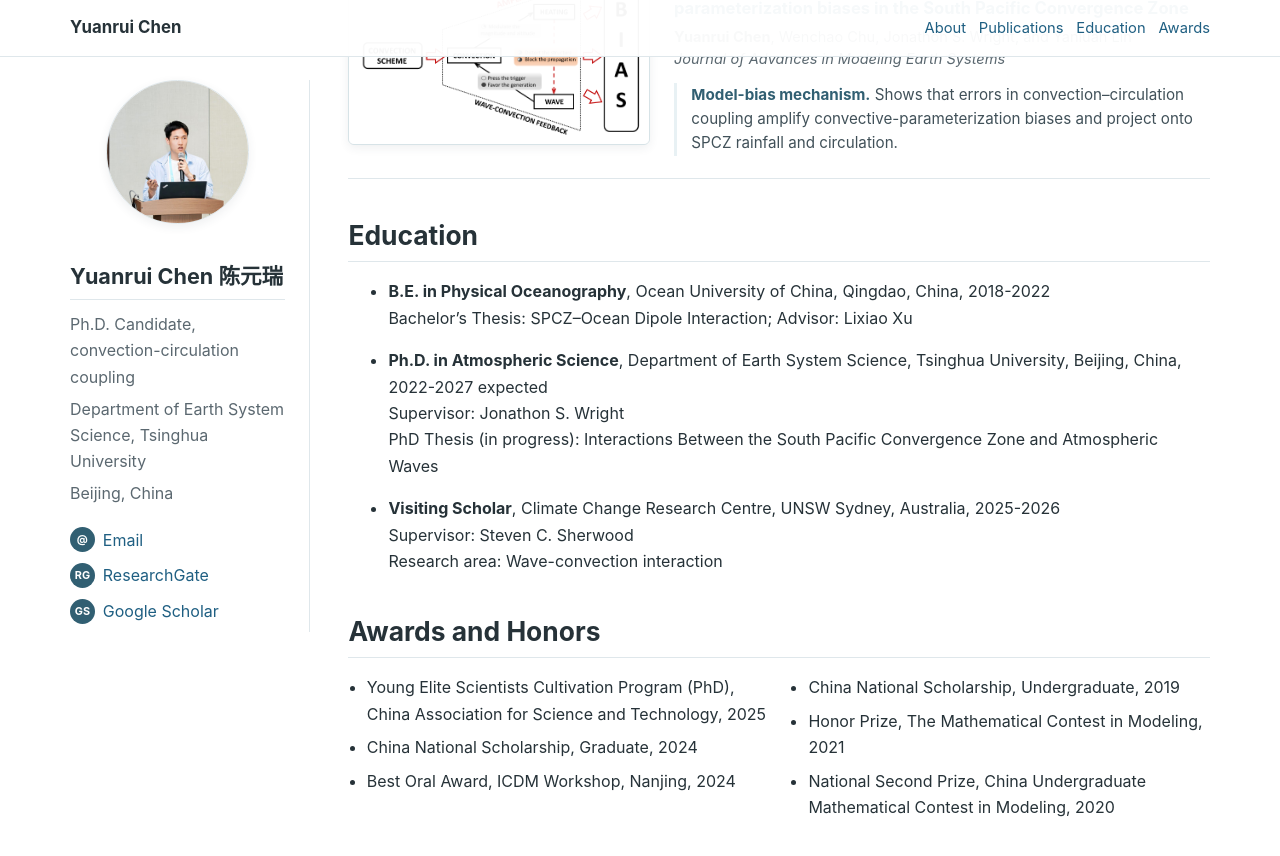
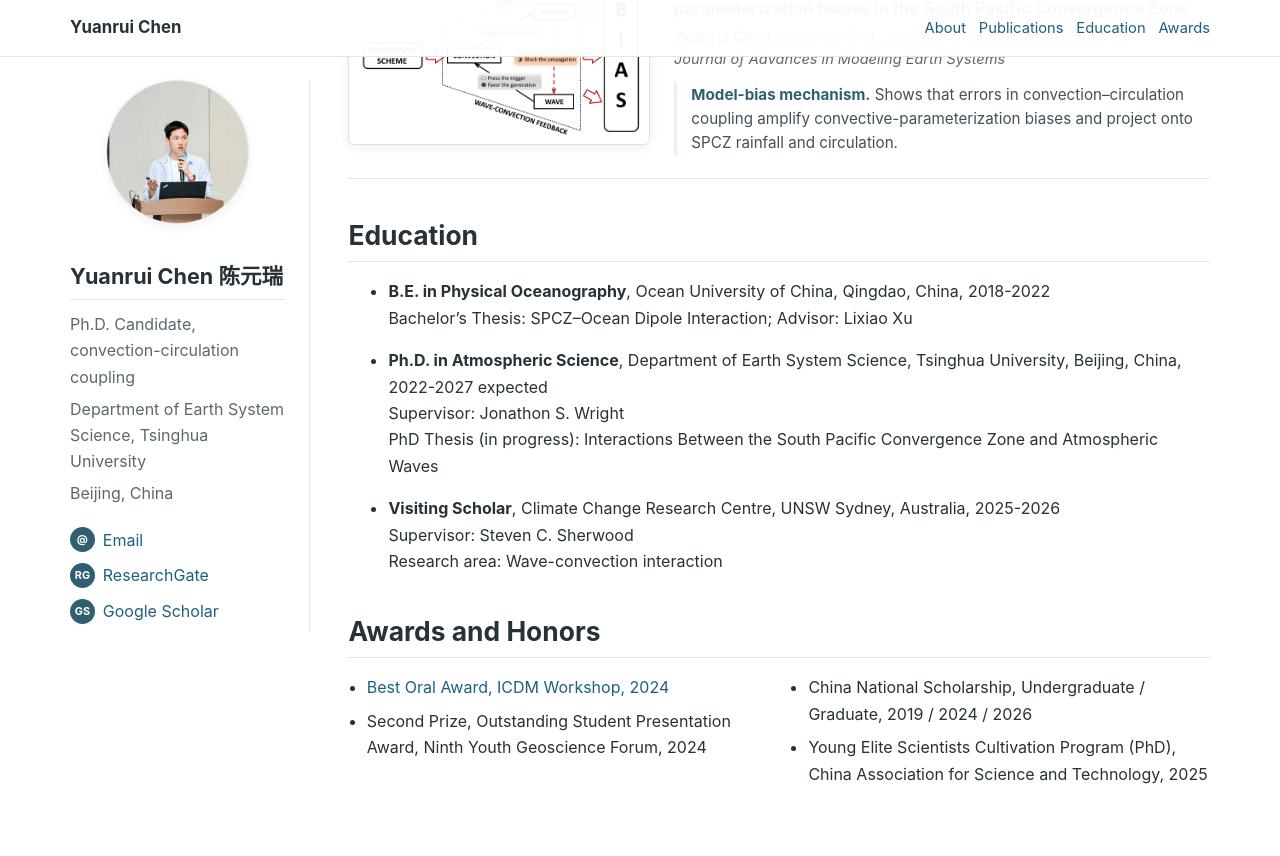
Before and after one commit to yuanruichen/yuanruichen.github.io, a Jekyll site: the page built from index.md, in a window 1280 px wide and 900 px high, scrolled down 2095 px. Shown: the top 856 px of the window. Built offline with Jekyll 4.4.1, drawn with Linux system fonts in a browser that asks for light colours.

Commit message:
Update awards and honors

```diff
--- a/index.md
+++ b/index.md
@@ -146,11 +146,9 @@ Submitted to *Climate Dynamics*
 
 <div class="award-list" markdown="1">
 
+- [Best Oral Award, ICDM Workshop, 2024](https://jonathonwright.github.io/news/announcement_1/)
+- Second Prize, Outstanding Student Presentation Award, Ninth Youth Geoscience Forum, 2024
+- China National Scholarship, Undergraduate / Graduate, 2019 / 2024 / 2026
 - Young Elite Scientists Cultivation Program (PhD), China Association for Science and Technology, 2025
-- China National Scholarship, Graduate, 2024
-- Best Oral Award, ICDM Workshop, Nanjing, 2024
-- China National Scholarship, Undergraduate, 2019
-- Honor Prize, The Mathematical Contest in Modeling, 2021
-- National Second Prize, China Undergraduate Mathematical Contest in Modeling, 2020
 
 </div>
```
